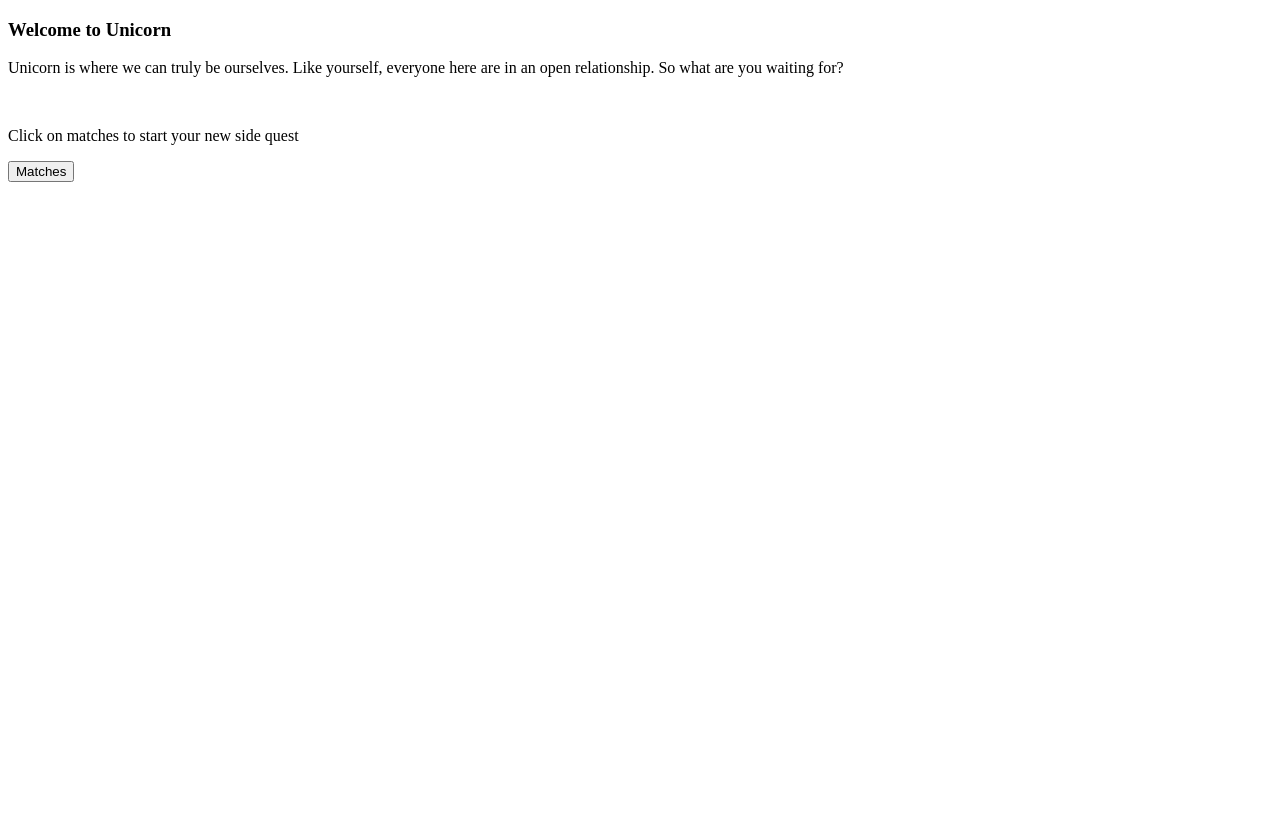
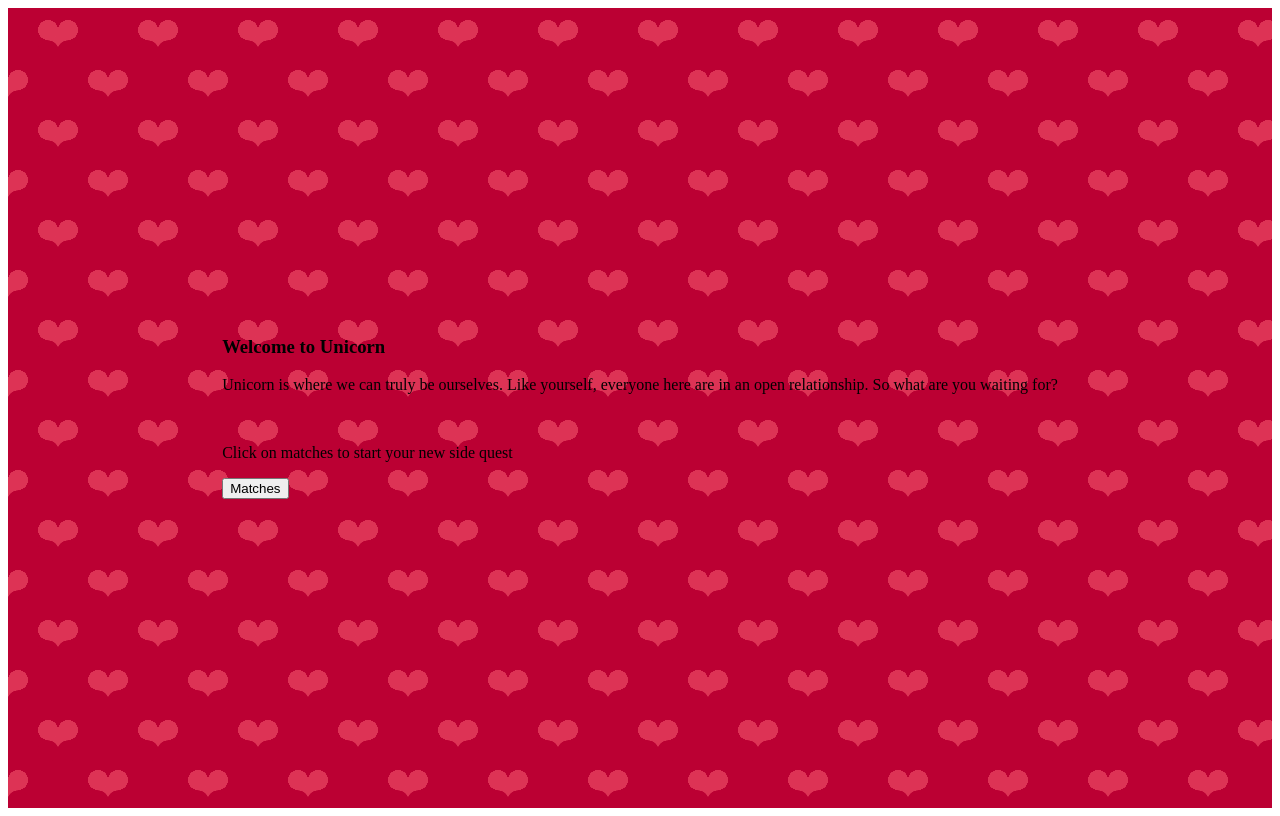
Before and after one commit to omegak911/DeploymentPractice, a React app: page / in a window 1280 px wide. Built offline with nearby package versions, Linux system fonts and the light colour scheme; the HTML template or start-up script is replaced by a standard one.

Commit message:
[style] main page styling to center content along iwth background

```diff
--- a/client/src/components/App.js
+++ b/client/src/components/App.js
@@ -2,6 +2,10 @@ import React from 'react';
 
 import Home from './Home';
 import Matches from './Match/Matches';
+
+import {
+  StyledApp
+} from '../styles/index';
 
 class App extends React.Component {
   constructor(props) {
@@ -27,9 +31,9 @@ class App extends React.Component {
 
   render() {
     return (
-      <div>
+      <StyledApp>
         {this.renderView()}
-      </div>
+      </StyledApp>
     )
   }
 }
--- /dev/null
+++ b/client/src/styles/index.js
@@ -0,0 +1,37 @@
+import styled from 'styled-components';
+
+import {
+  StyledWelcome
+} from './HomeStyles';
+
+import {
+  StyledMatchesContainer,
+  StyledCurrentMatch
+} from './MatchesStyles';
+
+const StyledApp = styled.div`
+  background:
+    radial-gradient(circle closest-side at 60% 43%, #b03 26%, rgba(187,0,51,0) 27%),
+    radial-gradient(circle closest-side at 40% 43%, #b03 26%, rgba(187,0,51,0) 27%),
+    radial-gradient(circle closest-side at 40% 22%, #d35 45%, rgba(221,51,85,0) 46%),
+    radial-gradient(circle closest-side at 60% 22%, #d35 45%, rgba(221,51,85,0) 46%),
+    radial-gradient(circle closest-side at 50% 35%, #d35 30%, rgba(221,51,85,0) 31%),
+    radial-gradient(circle closest-side at 60% 43%, #b03 26%, rgba(187,0,51,0) 27%) 50px 50px,
+    radial-gradient(circle closest-side at 40% 43%, #b03 26%, rgba(187,0,51,0) 27%) 50px 50px,
+    radial-gradient(circle closest-side at 40% 22%, #d35 45%, rgba(221,51,85,0) 46%) 50px 50px,
+    radial-gradient(circle closest-side at 60% 22%, #d35 45%, rgba(221,51,85,0) 46%) 50px 50px,
+    radial-gradient(circle closest-side at 50% 35%, #d35 30%, rgba(221,51,85,0) 31%) 50px 50px;
+  background-color:#b03;
+  background-size:100px 100px;
+  height: 100vh;
+  display: flex;
+  justify-content: center;
+  align-items: center;
+`;
+
+export {
+  StyledApp,
+  StyledWelcome,
+  StyledMatchesContainer,
+  StyledCurrentMatch
+}
```
